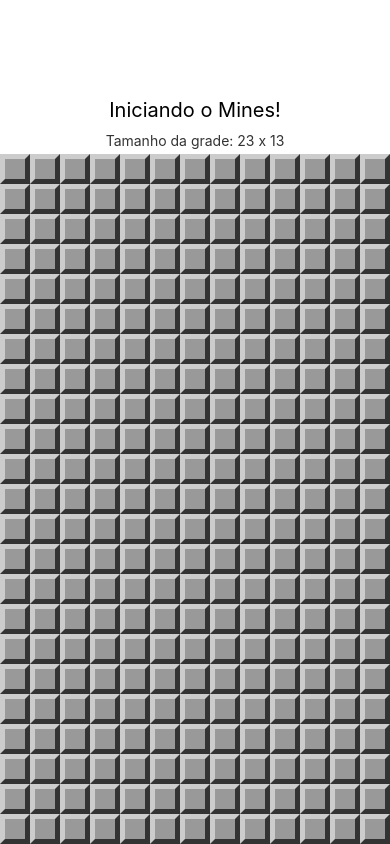
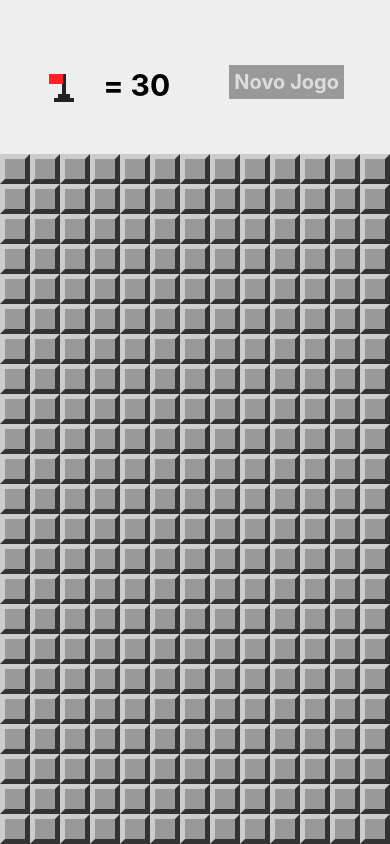
Before and after one commit to ThiagoPereiraSje/campo-minado-react-native, a React Native app in the folder mines/: screen / in a window 390 px wide. Built offline with nearby package versions, Linux system fonts and the light colour scheme.

Commit message:
Criando o componente de cabeçalho do jogo.

```diff
--- a/mines/App.js
+++ b/mines/App.js
@@ -3,8 +3,9 @@
 import params from './src/params';
 
 import MineField from './src/components/MineField';
+import Header from './src/components/Header';
 import { createMinedBoard, cloneBoard, openField, hadExplosion,
-  wonGame, showMines, invertFlag } from './src/functions';
+  wonGame, showMines, invertFlag, flagsUsed } from './src/functions';
 
 export default class App extends Component {
 
@@ -61,15 +62,22 @@
     this.setState({ board, won });
   }
 
+  onNewGame = () => {
+    this.setState(this.createState());
+  }
+
   render() {
     return (
       <View style={styles.container}>
-        <Text style={styles.welcome}>
+        {/* <Text style={styles.welcome}>
           Iniciando o Mines!
         </Text>
         <Text style={styles.instructions}>
           Tamanho da grade: {params.getRowsAmount()} x {params.getColumnsAmount()}
-        </Text>
+        </Text> */}
+
+        <Header flagsLeft={this.minesAmount() - flagsUsed(this.state.board)}
+          onNewGame={this.onNewGame} />
 
         <View style={styles.board}>
           <MineField board={this.state.board}
--- /dev/null
+++ b/mines/src/components/Header.js
@@ -0,0 +1,53 @@
+import React from 'react';
+import { View, StyleSheet, Text, TouchableOpacity } from 'react-native';
+import Flag from './Flag';
+
+export default props => {
+    return (
+        <View style={styles.container}>
+            <View style={styles.flagContainer}>
+                <TouchableOpacity onPress={props.onFlagPress} style={styles.flagButton}>
+                    <Flag bigger />
+                </TouchableOpacity>
+                <Text style={styles.flagsLeft}> = {props.flagsLeft} </Text>
+            </View>
+            <TouchableOpacity style={styles.button} onPress={props.onNewGame}>
+                <Text style={styles.buttonLabel}>Novo Jogo</Text>
+            </TouchableOpacity>
+        </View>
+    );
+}
+
+const styles = StyleSheet.create({
+    container: {
+        flex: 1,
+        flexDirection: 'row',
+        backgroundColor: '#EEE',
+        alignItems: 'center',
+        justifyContent: 'space-around',
+        paddingTop: 10,
+        paddingHorizontal: 20,
+    },
+    flagContainer: {
+        flexDirection: 'row',
+    },
+    flagButton: {
+        marginTop: 10,
+        minWidth: 30,
+    },
+    flagsLeft: {
+        fontSize: 30,
+        fontWeight: 'bold',
+        paddingTop: 5,
+        marginLeft: 20,
+    },
+    button: {
+        backgroundColor: '#999',
+        padding: 5,
+    },
+    buttonLabel: {
+        fontSize: 20,
+        color: '#DDD',
+        fontWeight: 'bold',
+    },
+});
--- a/mines/src/functions.js
+++ b/mines/src/functions.js
@@ -102,5 +102,8 @@
     field.flagged = !field.flagged;
 }
 
+const flagsUsed = (board) => fields(board)
+    .filter(field => field.flagged).length;
+
 export { createMinedBoard, cloneBoard, openField, hadExplosion,
-    wonGame, showMines, invertFlag };
+    wonGame, showMines, invertFlag, flagsUsed };
```
